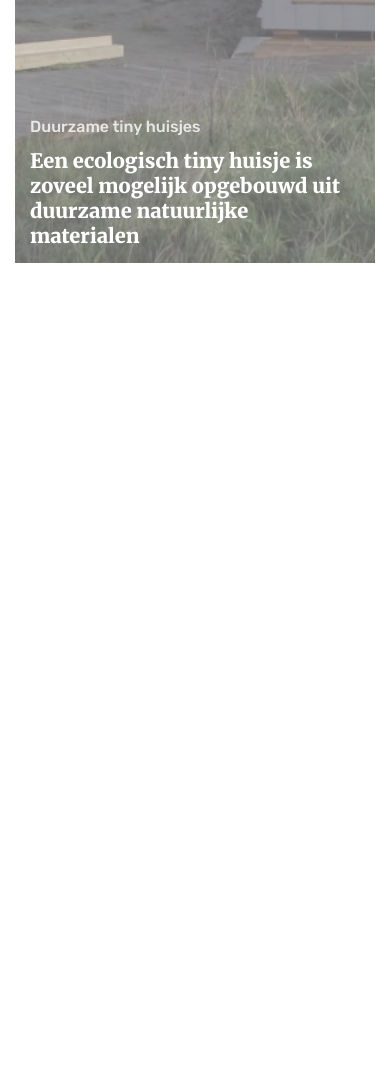
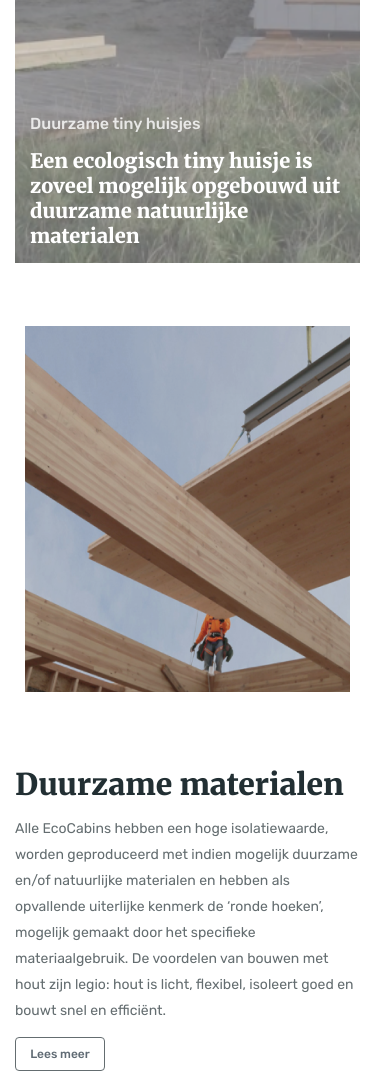
Before and after one commit to PetrLevchenko/EcoCabins-Landing, a plain HTML site: page index.html in a window 390 px wide. Shown: the part 544-1615 px from the top of the page. Before the commit the page ends 844 px from the top, so only its background shows below. Drawn offline with Linux system fonts and the light colour scheme.

Commit message:
.materialen+adaptive

```diff
--- a/css/main.css
+++ b/css/main.css
@@ -12,9 +12,16 @@
   font-variation-settings:
     "wdth" 100;
 } */
-*, ::before, ::after {
+*,
+::before,
+::after {
   /* outline: 1px solid red; */
 }
+
+html {
+  scrollbar-gutter: stable;
+}
+
 body {
   font-family: 'Rubik', sans-serif;
 }
@@ -54,8 +61,6 @@
 
 .header img {
   opacity: 0.7;
-
-
 }
 
 .nav {
@@ -66,8 +71,6 @@
   justify-content: space-between;
   align-items: center;
 }
-
-.logo {}
 
 .nav__items {
   display: flex;
@@ -107,45 +110,116 @@
   font: 900 30px "Merriweather", sans-serif;
   color: #fff;
 }
-@media screen and (max-width: 1030px) {
+
+.materialen__inner {
+  display: flex;
+  gap: 73px;
+  justify-content: center;
+  padding-top: 26px;
+}
+
+.materialen__text {
+  max-width: 400px;
+  display: flex;
+  flex-direction: column;
+  gap: 13px;
+}
+
+.materialen__h2 {
+  font: 900 30px "Merriweather", sans-serif;
+  color: #222f33;
+}
+
+.materialen__p {
+  font-size: 14px;
+  font-weight: 400;
+  line-height: 1.8571;
+  color: #646d70;
+}
+
+.materialen__btn {
+  border: 1px solid #646d70;
+  border-radius: 4px;
+  width: 90px;
+  height: 34px;
+  font-size: 12px;
+  font-weight: 500;
+  color: #606b74;
+  text-align: center;
+}
+
+.materialen__img {
+  transform: translateY(-102px);
+}
+
+@media screen and (max-width: 1030px) {}
+@media screen and (max-width: 768px) {
+.materialen__img {
+  transform: none;
+}
 }
 @media screen and (max-width: 670px) {
   .nav {
     flex-direction: column;
     gap: 30px;
   }
+
   .nav__text {
     padding: 0 15px 52px;
     margin-top: auto;
   }
+
   .header {
     display: flex;
     flex-direction: column;
   }
+
   .nav__items {
     flex-wrap: wrap;
     gap: 15px;
     justify-content: center;
   }
+  .materialen__inner {
+    flex-direction: column-reverse;
+    align-items: center;
+  }
+}
 
-}
 @media screen and (max-width: 420px) {
   .nav__h1 {
     font-size: 20px;
   }
+
   .header {
     height: 100vh;
   }
 }
+
 @media screen and (max-width: 360px) {
+  .materialen__img {
+    object-position: center;
+    object-fit: contain;
+  }
+  .materialen__img img {
+    width: 100%;
+    height: auto;
+  }
+  .materialen__text {
+    width: 100%;
+  }
+}
 
-}
 @media screen and (max-width: 300px) {
   .nav__items {
     flex-direction: column;
   }
+
   .nav__h1 {
     font-size: 18px;
   }
+  .materialen__h2 {
+    font-size: 20px;
+  }
 }
+
 @media screen and (max-width: 200px) {}
--- a/index.html
+++ b/index.html
@@ -6,6 +6,7 @@
   <meta name="viewport" content="width=device-width, initial-scale=1.0">
   <link href="css/modern-normalize.css" rel="stylesheet">
   <link rel="shortcut icon" type="image/png" href="img/free-icon-e-10819102.png">
+  <link href="css/bootstrap.min.css" rel="stylesheet">
   <link rel="preconnect" href="https://fonts.googleapis.com">
   <link rel="preconnect" href="https://fonts.gstatic.com" crossorigin>
   <link
@@ -17,6 +18,7 @@
 
 <body>
   <div class="lending">
+    <!-- Header -->
     <header class="header">
       <nav class="nav">
         <div class="logo">
@@ -32,10 +34,63 @@
       </nav>
       <div class="nav__text">
         <p class="nav__p">Duurzame tiny huisjes</p>
-      <h1 class="nav__h1">Een ecologisch tiny huisje is zoveel mogelijk opgebouwd uit duurzame natuurlijke materialen</h1>
+        <h1 class="nav__h1">Een ecologisch tiny huisje is zoveel mogelijk opgebouwd uit duurzame natuurlijke materialen
+        </h1>
       </div>
     </header>
+    <!-- Materialen -->
+    <section class="materialen">
+      <div class="materialen__inner">
+        <div class="materialen__text">
+          <h2 class="materialen__h2">Duurzame materialen</h2>
+          <p class="materialen__p">Alle EcoCabins hebben een hoge isolatiewaarde, worden geproduceerd met indien
+            mogelijk duurzame en/of natuurlijke materialen en hebben als opvallende uiterlijke kenmerk de ‘ronde
+            hoeken’, mogelijk gemaakt door het specifieke materiaalgebruik. De voordelen van bouwen met hout zijn legio:
+            hout is licht, flexibel, isoleert goed en bouwt snel en efficiënt.</p>
+          <!-- Кнопка запуска модального окна -->
+          <button class=" btn materialen__btn" type="button" data-bs-toggle="modal"
+            data-bs-target="#staticBackdrop">Lees meer</button>
+          <!-- Модальное окно -->
+          <div class="modal fade" id="staticBackdrop" data-bs-backdrop="static" data-bs-keyboard="false" tabindex="-1"
+            aria-labelledby="staticBackdropLabel" aria-hidden="true">
+            <div class="modal-dialog modal-dialog-scrollable ">
+              <div class="modal-content">
+                <div class="modal-header">
+                  <h1 class="modal-title fs-5" id="staticBackdropLabel">Duurzame materialen</h1>
+                  <button type="button" class="btn-close" data-bs-dismiss="modal" aria-label="Закрыть"></button>
                 </div>
+                <div class="modal-body">
+                  Alle EcoCabins hebben een hoge isolatiewaarde, worden geproduceerd met indien
+                  mogelijk duurzame en/of natuurlijke materialen en hebben als opvallende uiterlijke kenmerk de ‘ronde
+                  hoeken’, mogelijk gemaakt door het specifieke materiaalgebruik. De voordelen van bouwen met hout zijn
+                  legio:
+                  hout is licht, flexibel, isoleert goed en bouwt snel en efficiënt.
+                  Alle EcoCabins hebben een hoge isolatiewaarde, worden geproduceerd met indien
+                  mogelijk duurzame en/of natuurlijke materialen en hebben als opvallende uiterlijke kenmerk de ‘ronde
+                  hoeken’, mogelijk gemaakt door het specifieke materiaalgebruik. De voordelen van bouwen met hout zijn
+                  legio:
+                  hout is licht, flexibel, isoleert goed en bouwt snel en efficiënt.
+                  Alle EcoCabins hebben een hoge isolatiewaarde, worden geproduceerd met indien
+                  mogelijk duurzame en/of natuurlijke materialen en hebben als opvallende uiterlijke kenmerk de ‘ronde
+                  hoeken’, mogelijk gemaakt door het specifieke materiaalgebruik. De voordelen van bouwen met hout zijn
+                  legio:
+                  hout is licht, flexibel, isoleert goed en bouwt snel en efficiënt.
+                </div>
+                <div class="modal-footer">
+                  <button type="button" class="btn btn-secondary" data-bs-dismiss="modal">Закрыть</button>
+                </div>
+              </div>
+            </div>
+          </div>
+
+        </div>
+        <div class="materialen__img">
+          <img src="img/materialen__img.png" alt="Монтаж деревянных конструкций">
+        </div>
+      </div>
+    </section>
+  </div>
+  <script src="js/bootstrap.bundle.min.js"></script>
 </body>
 
 </html>
```
Also changed, not shown: css/bootstrap.min.css (added), img/materialen__img.png (added), js/bootstrap.bundle.min.js (added). Lines whose indentation alone changed are shown as unchanged.
